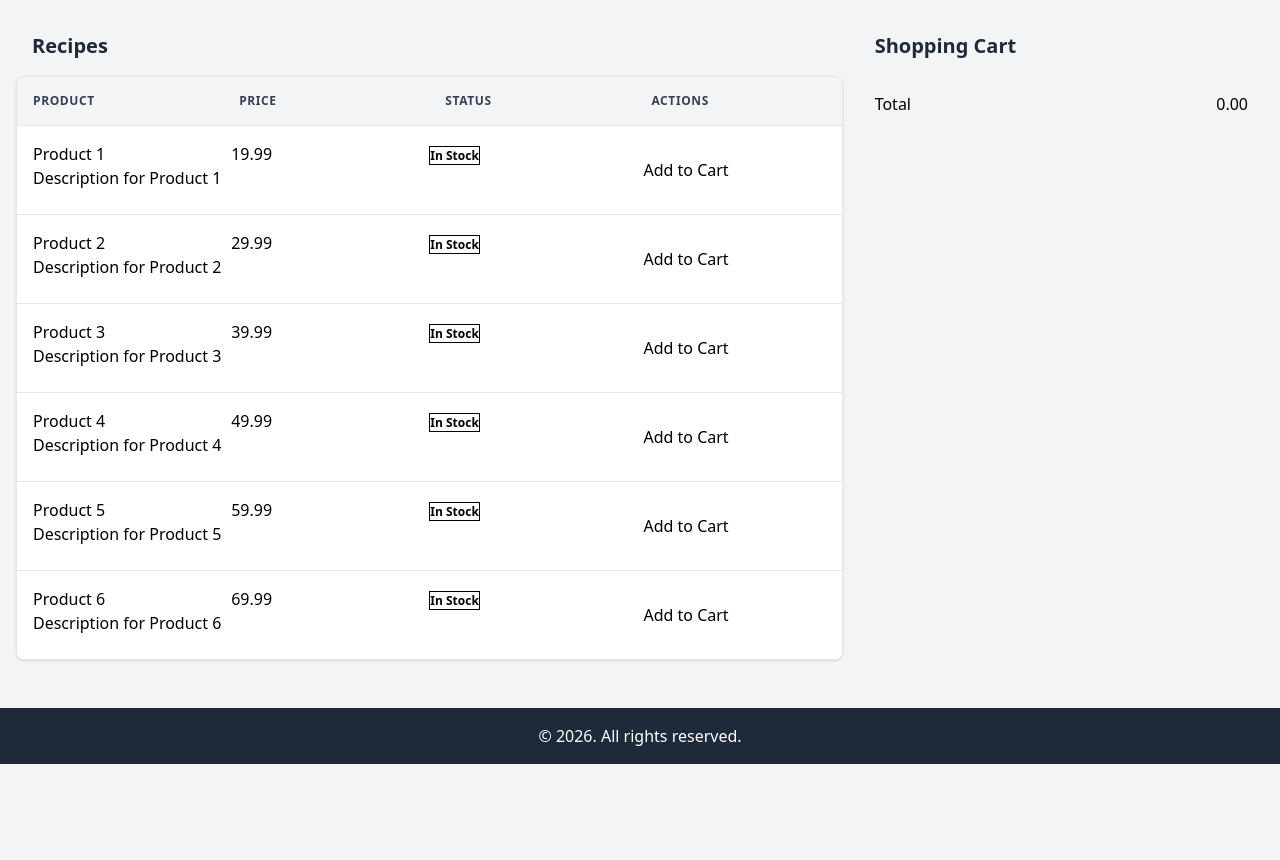
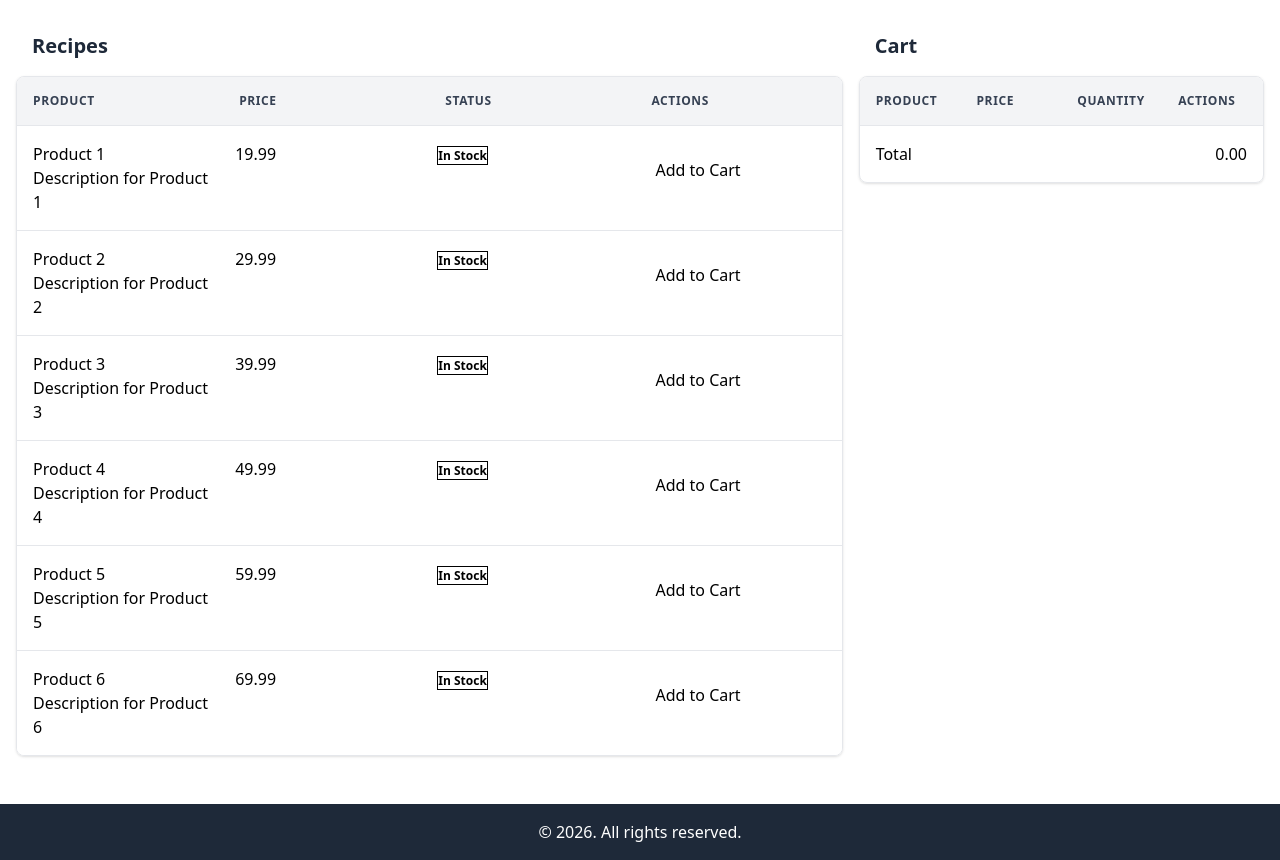
Before and after one commit to CheirmaDurai/python-django, a Django app: template app/pages/templates/pages/recipes.html in a window 1280 px wide. Shown: the part 57-917 px from the top of the page. Before the commit the page ends 821 px from the top, so only its background shows below. Run offline with Django 3.2, Linux system fonts and the light colour scheme; the template is opened without the code that fills it, so the values that code supplies are empty; style sheets or scripts are compiled from the project's sources.

Commit message:
added menu links, updated cart css class to tailwind classes.

```diff
--- a/app/pages/static/pages/js/recipes.js
+++ b/app/pages/static/pages/js/recipes.js
@@ -15,19 +15,19 @@ class ProductItem extends Product {
 
     render = () => {
         const htmlString = `
-            <div class="product grid grid-cols-1 p-4 gap-2 md:grid-cols-4 md:p-0 md:gap-0 md:items-center hover:bg-gray-50 transition" data-id="${this.id}">
-                <div class="md:p-4 text-gray-500">
+            <div class="product grid grid-cols-1 p-4 gap-4 text-gray-500 md:grid-cols-4 md:gap-0 md:items-center hover:bg-gray-50 transition" data-id="${this.id}">
+                <div>
                     <div class="product-name">${this.name}</div>
                     <div class="product-description">${this.description}</div>
                 </div>
-                <div class="product-price md:p-4 text-gray-500">${this.price.toFixed(2)}</div>
-                <div class="status md:p-4 text-gray-500">
+                <div class="product-price">${this.price.toFixed(2)}</div>
+                <div class="status">
                     <!-- <span
                                     class="inline-flex items-center text-amber-700 bg-amber-50 px-2 py-1 rounded text-xs font-semibold border border-amber-200">Low
                                     Stock</span> -->
                     <span class="inline-flex items-center text-green-700 bg-green-50 px-2 py-1 rounded text-xs font-semibold border border-green-200">In Stock</span>
                 </div>
-                <div class="actions md:p-4 text-gray-500">
+                <div class="actions">
                     <button id="btn-add-to-cart" class="add-to-cart bg-green-100 hover:bg-gray-100 text-green-700 p-4">Add to Cart</button>
                 </div>
             </div>
@@ -84,12 +84,12 @@ class Cart {
 
         this.items.forEach(item => {
             const htmlString = `
-                <div class="grid grid-cols-4 gap-4 p-4 cart-product" data-id="${item.id}">
+                <div class="cart-product grid grid-cols-1 p-4 gap-2 text-gray-500 md:grid-cols-4 md:gap-0 md:items-center hover:bg-gray-50 transition" data-id="${item.id}">
                     <div class="product-name">${item.name}</div>
-                    <div class="product-price">${item.price.toFixed(2)}</div>
-                    <div class="product-quantity">${item.quantity}</div>
+                    <div class="product-price text-center">${item.price.toFixed(2)}</div>
+                    <div class="product-quantity text-center">${item.quantity}</div>
                     <div class="button-container">
-                        <button id="btn-remove-from-cart" class="remove-from-cart bg-blue-500 hover:bg-blue-600 text-white font-semibold py-2 px-4 rounded transition duration-200">Remove</button>
+                        <button id="btn-remove-from-cart" class="remove-from-cart bg-green-100 hover:bg-gray-100 text-green-700 p-4 text-xs">Remove</button>
                     </div>
                 </div>
             `;
--- a/app/pages/templates/pages/recipes.html
+++ b/app/pages/templates/pages/recipes.html
@@ -10,12 +10,12 @@
     <link rel="stylesheet" href="{% static 'pages/css/style.css' %}">
 </head>
 
-<body class="bg-gray-100 items-center justify-center min-h-screen">
+<body class="bg-white-100 items-center justify-center min-h-screen">
     <header>
         <nav class="flex items-center gap-6 p-4 bg-gray-100 border-b border-gray-200">
-            <a href="#" class="text-gray-600 hover:text-gray-900 font-medium transition-colors">Home</a>
-            <a href="#" class="text-gray-600 hover:text-gray-900 font-medium transition-colors">Recipes</a>
-            <a href="#" class="text-gray-600 hover:text-gray-900 font-medium transition-colors">Admin Login</a>
+            <a href="/" class="text-gray-600 hover:text-gray-900 font-medium transition-colors">Home</a>
+            <a href="/recipes/" class="text-gray-600 hover:text-gray-900 font-medium transition-colors">Recipes</a>
+            <a href="/admin/login/" class="text-gray-600 hover:text-gray-900 font-medium transition-colors">Admin Login</a>
         </nav>
     </header>
 
@@ -36,11 +36,20 @@
 
         </section>
         <section id="cart-section" class="w-full max-w-4xl mx-auto">
-            <h2 class="text-xl font-bold text-gray-800 p-4">Shopping Cart</h2>
-            <div id="cart-products"></div>
-            <div class="grid grid-cols-2 gap-4 p-4">
-                <div id="cart-total" class="">Total</div>
-                <div id="total-amount" class="text-right">0.00</div>
+            <h2 class="text-xl font-bold text-gray-800 p-4">Cart</h2>
+            <div class="rounded-lg border border-gray-200 shadow-sm overflow-hidden">
+                <div
+                    class="hidden md:grid md:grid-cols-4 bg-gray-100 border-b border-gray-200 text-xs font-semibold uppercase tracking-wider text-gray-700">
+                    <div class="p-4">Product</div>
+                    <div class="p-4">Price</div>
+                    <div class="p-4">Quantity</div>
+                    <div class="p-4">Actions</div>
+                </div>
+                <div id="cart-products" class="divide-y divide-gray-200 bg-white"></div>
+                <div class="grid grid-cols-2 gap-4 p-4">
+                    <div id="cart-total" class="">Total</div>
+                    <div id="total-amount" class="text-right">0.00</div>
+                </div>
             </div>
         </section>
     </div>
```
Also changed, not shown: app/pages/templates/pages/home.html (+10 -1 lines).
